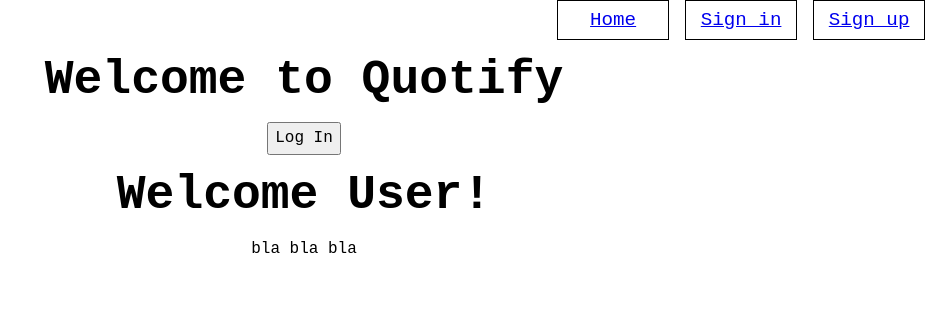
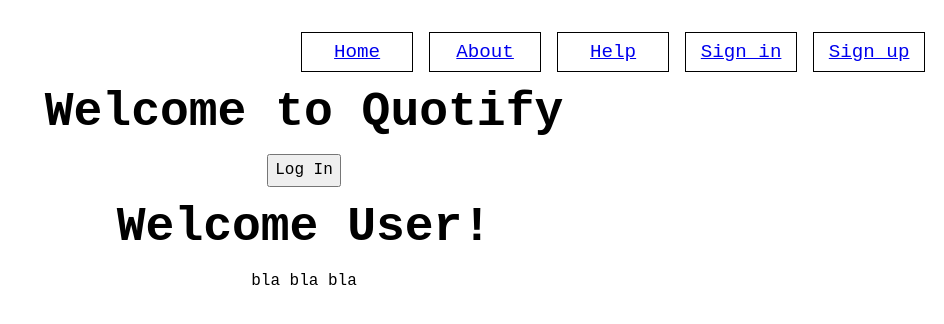
Before and after one commit to artrugh/quotifier, a React (Create React App) app in the folder client/: page / in a window 1280 px wide. Shown: the top 324 px of the page, without its empty margins (336-1280 px from the left). Built offline with nearby package versions, Linux system fonts and the light colour scheme; a web font is replaced by a local one.

Commit message:
nav items and reset amend

```diff
--- a/client/src/components/Nav.js
+++ b/client/src/components/Nav.js
@@ -9,12 +9,12 @@ function Nav() {
         <li className="nav-link home-link">
           <Link to="/Home">Home</Link>
         </li>
-        {/* <li className="nav-link about-link">
+        <li className="nav-link about-link">
           <Link to="/About">About</Link>
         </li>
         <li className="nav-link help-link">
           <Link to="/Help">Help</Link>
-        </li> */}
+        </li>
         <li className="nav-link sign-in-link">
           <Link to="/SignIn">Sign in</Link>
         </li>
--- a/client/src/scss/layout/_nav.scss
+++ b/client/src/scss/layout/_nav.scss
@@ -5,6 +5,7 @@
   justify-content: flex-end;
   // text-align: center;
   align-items: flex-end;
+  margin-top: 2rem;
 }
 
 .nav-links {
--- a/client/src/scss/main.scss
+++ b/client/src/scss/main.scss
@@ -2,8 +2,8 @@
 @import "abstracts/mixins";
 @import "abstracts/variables";
 
+@import "base/reset";
 @import "base/animations";
-@import "base/reset";
 @import "base/typography";
 @import "base/utilities";
 
```
